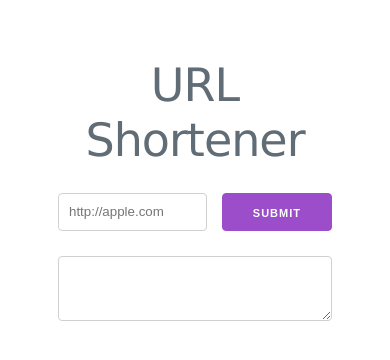
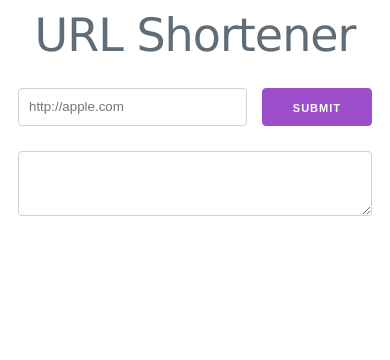
Before and after one commit to mcqua007/node-url-shortener, a website: page public/index.html in a window 390 px wide. Drawn offline with nearby package versions, Linux system fonts and the light colour scheme.

Commit message:
feat | added scaling and fixed mob

```diff
--- a/public/index.html
+++ b/public/index.html
@@ -1,4 +1,6 @@
 <html>
+    <meta name="viewport" content="width=device-width, initial-scale=1">
+
 
     <head>
         <title>Express</title>
@@ -38,6 +40,11 @@
 
         form button {
             margin: 0;
+        }
+        @media(max-width: 768px) {
+            body {
+                padding: 0 10px;
+            }
         }
     </style>
 
```
